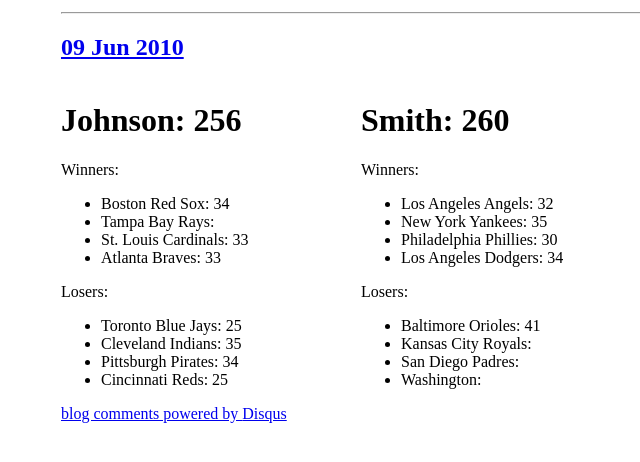
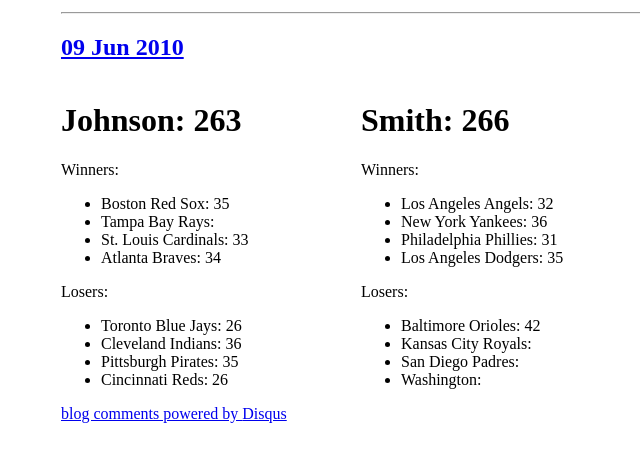
Before and after one commit to travisj/thebet, a Jekyll site: the page built from _posts/2010-06-09-Results.markdown, in a window 1280 px wide. Shown: the part 247-709 px from the top of the page, without its empty margins (279-919 px from the left). Built offline with Jekyll 4.4.1, drawn with Linux system fonts in a browser that asks for light colours; nearby versions of some CDN libraries; Markdown is read by kramdown in place of the engine named in the settings; comment, search, counter and statistics services are not loaded.

Commit message:
adding todays results

```diff
--- a/_posts/2010-06-09-Results.markdown
+++ b/_posts/2010-06-09-Results.markdown
@@ -1,21 +1,21 @@
 ---
 layout: post
-johnson: 256
-smith: 260
-tor: 25
-cle: 35
-bos: 34
-tb: 37
-pit: 34
-cin: 25
+johnson: 263
+smith: 266
+tor: 26
+cle: 36
+bos: 35
+tb: 38
+pit: 35
+cin: 26
 stl: 33
-atl: 33
-bal: 41
-kc: 34
-nyy: 35
+atl: 34
+bal: 42
+kc: 35
+nyy: 36
 laa: 32
-sd: 23
+sd: 24
 wsh: 31
-phi: 30
-lad: 34
+phi: 31
+lad: 35
 ---
```
